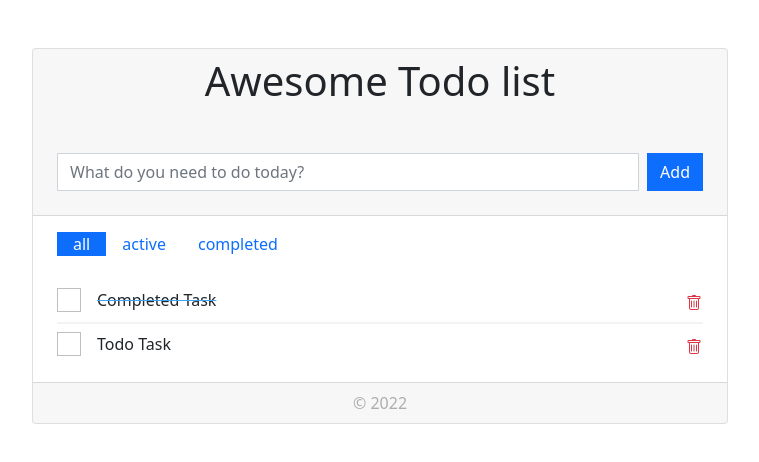
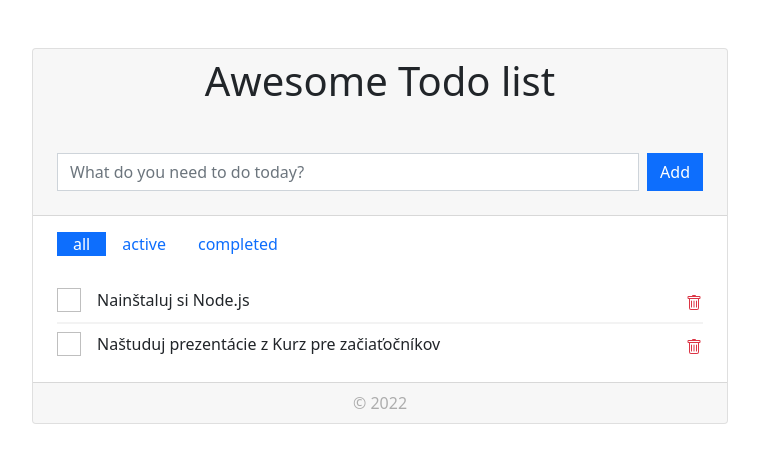
Before and after one commit to slavokozar/react-pre-zaciatocnikov-todo-project, a React (Create React App) app: page / in a window 1280 px wide. Shown: the top 462 px of the page, without its empty margins (260-1019 px from the left). Built offline with nearby package versions, Linux system fonts and the light colour scheme.

Commit message:
add remove task

```diff
--- a/src/App.js
+++ b/src/App.js
@@ -1,31 +1,63 @@
 import './style.css';
+import {useState} from "react";
 
 export default function App() {
 
-    const tasks = [
+    const initialTasks = [
         {
             "text": "Nainštaluj si Node.js",
             "active": true
-        },{
+        },
+        {
             "text": "Naštuduj prezentácie z Kurz pre začiaťočníkov",
             "active": true
         }
     ]
 
+    const [tasks, setTasks] = useState(initialTasks);
+    const [input, setInput] = useState('');
 
+    function handleSubmit(event) {
+        event.preventDefault();
+
+        if (input.length < 1) return;
+
+        setTasks(
+            tasks.concat(
+                {
+                    "text": input,
+                    "active": true
+                }
+            )
+        )
+
+        setInput('');
+    }
 
     return (
         <div className="container py-5">
             <div className="card">
-                <div class="card-header px-4">
+                <div className="card-header px-4">
                     <h1 className="card-title text-center mb-5">Awesome Todo list</h1>
-                    <form className="add-items d-flex mb-3">
+                    <form
+                        className="add-items d-flex mb-3"
+                        onSubmit={handleSubmit}
+                    >
                         <input
+                            value={input}
+                            onChange={(e) =>
+                                setInput(e.target.value)
+                            }
                             type="text"
                             className="form-control me-2"
                             placeholder="What do you need to do today?"
                         />
-                        <button type="submit" className="add btn btn-primary font-weight-bold todo-list-add-btn">Add</button>
+                        <button
+                            type="submit"
+                            className="add btn btn-primary font-weight-bold todo-list-add-btn"
+                        >
+                            Add
+                        </button>
                     </form>
                 </div>
                 <div className="card-body px-4">
@@ -41,48 +73,55 @@ export default function App() {
                         </li>
                     </ul>
 
+                    {
+                        tasks.length > 0 ? (
                             <div className="list-wrapper">
                                 <ul>
-                            <li className="py-2 d-flex justify-content-between completed">
+                                    {
+                                        tasks.map(
+                                            (task, index) => (
+                                                //  className="completed"
+                                                <li key={index} className="py-2 d-flex justify-content-between">
                                                     <div className="form-check">
                                                         <label className="form-check-label">
                                                             <input className="form-check-input" type="checkbox"/>
-                                        Completed Task
+                                                            {task.text}
                                                         </label>
                                                     </div>
                                                     <button
                                                         type="button"
                                                         className="btn btn-sm btn-link text-danger"
+                                                        onClick={() => {
+                                                            setTasks(
+                                                                tasks.filter((t, i) =>
+                                                                    index !== i
+                                                                )
+                                                            )
+                                                        }}
                                                     >
-                                    <svg xmlns="http://www.w3.org/2000/svg" width="16" height="16" fill="currentColor" className="bi bi-trash" viewBox="0 0 16 16">
-                                        <path d="M5.5 5.5A.5.5 0 0 1 6 6v6a.5.5 0 0 1-1 0V6a.5.5 0 0 1 .5-.5zm2.5 0a.5.5 0 0 1 .5.5v6a.5.5 0 0 1-1 0V6a.5.5 0 0 1 .5-.5zm3 .5a.5.5 0 0 0-1 0v6a.5.5 0 0 0 1 0V6z"></path>
-                                        <path fillRule="evenodd" d="M14.5 3a1 1 0 0 1-1 1H13v9a2 2 0 0 1-2 2H5a2 2 0 0 1-2-2V4h-.5a1 1 0 0 1-1-1V2a1 1 0 0 1 1-1H6a1 1 0 0 1 1-1h2a1 1 0 0 1 1 1h3.5a1 1 0 0 1 1 1v1zM4.118 4 4 4.059V13a1 1 0 0 0 1 1h6a1 1 0 0 0 1-1V4.059L11.882 4H4.118zM2.5 3V2h11v1h-11z"></path>
+                                                        <svg xmlns="http://www.w3.org/2000/svg" width="16"
+                                                             height="16"
+                                                             fill="currentColor" className="bi bi-trash"
+                                                             viewBox="0 0 16 16">
+                                                            <path
+                                                                d="M5.5 5.5A.5.5 0 0 1 6 6v6a.5.5 0 0 1-1 0V6a.5.5 0 0 1 .5-.5zm2.5 0a.5.5 0 0 1 .5.5v6a.5.5 0 0 1-1 0V6a.5.5 0 0 1 .5-.5zm3 .5a.5.5 0 0 0-1 0v6a.5.5 0 0 0 1 0V6z"></path>
+                                                            <path fillRule="evenodd"
+                                                                  d="M14.5 3a1 1 0 0 1-1 1H13v9a2 2 0 0 1-2 2H5a2 2 0 0 1-2-2V4h-.5a1 1 0 0 1-1-1V2a1 1 0 0 1 1-1H6a1 1 0 0 1 1-1h2a1 1 0 0 1 1 1h3.5a1 1 0 0 1 1 1v1zM4.118 4 4 4.059V13a1 1 0 0 0 1 1h6a1 1 0 0 0 1-1V4.059L11.882 4H4.118zM2.5 3V2h11v1h-11z"></path>
                                                         </svg>
                                                     </button>
                                                 </li>
-                            <li className="py-2 d-flex justify-content-between">
-                                <div className="form-check">
-                                    <label className="form-check-label">
-                                        <input className="form-check-input" type="checkbox"/>
-                                        Todo Task
-                                    </label>
-                                </div>
-                                <button
-                                    type="button"
-                                    className="btn btn-sm btn-link text-danger"
-                                >
-                                    <svg xmlns="http://www.w3.org/2000/svg" width="16" height="16" fill="currentColor" className="bi bi-trash" viewBox="0 0 16 16">
-                                        <path d="M5.5 5.5A.5.5 0 0 1 6 6v6a.5.5 0 0 1-1 0V6a.5.5 0 0 1 .5-.5zm2.5 0a.5.5 0 0 1 .5.5v6a.5.5 0 0 1-1 0V6a.5.5 0 0 1 .5-.5zm3 .5a.5.5 0 0 0-1 0v6a.5.5 0 0 0 1 0V6z"></path>
-                                        <path fillRule="evenodd" d="M14.5 3a1 1 0 0 1-1 1H13v9a2 2 0 0 1-2 2H5a2 2 0 0 1-2-2V4h-.5a1 1 0 0 1-1-1V2a1 1 0 0 1 1-1H6a1 1 0 0 1 1-1h2a1 1 0 0 1 1 1h3.5a1 1 0 0 1 1 1v1zM4.118 4 4 4.059V13a1 1 0 0 0 1 1h6a1 1 0 0 0 1-1V4.059L11.882 4H4.118zM2.5 3V2h11v1h-11z"></path>
-                                    </svg>
-                                </button>
-                            </li>
+                                            )
+                                        )
+                                    }
                                 </ul>
                             </div>
-                    {/*<p className="">No Tasks for today :) </p>*/}
+                        ) : (
+                            <p className="">No Tasks for today :) </p>
+                        )
+                    }
                 </div>
 
-                <div class="card-footer text-center">
+                <div className="card-footer text-center">
                     &copy; 2022
                 </div>
             </div>
```
Lines whose indentation alone changed are shown as unchanged.
